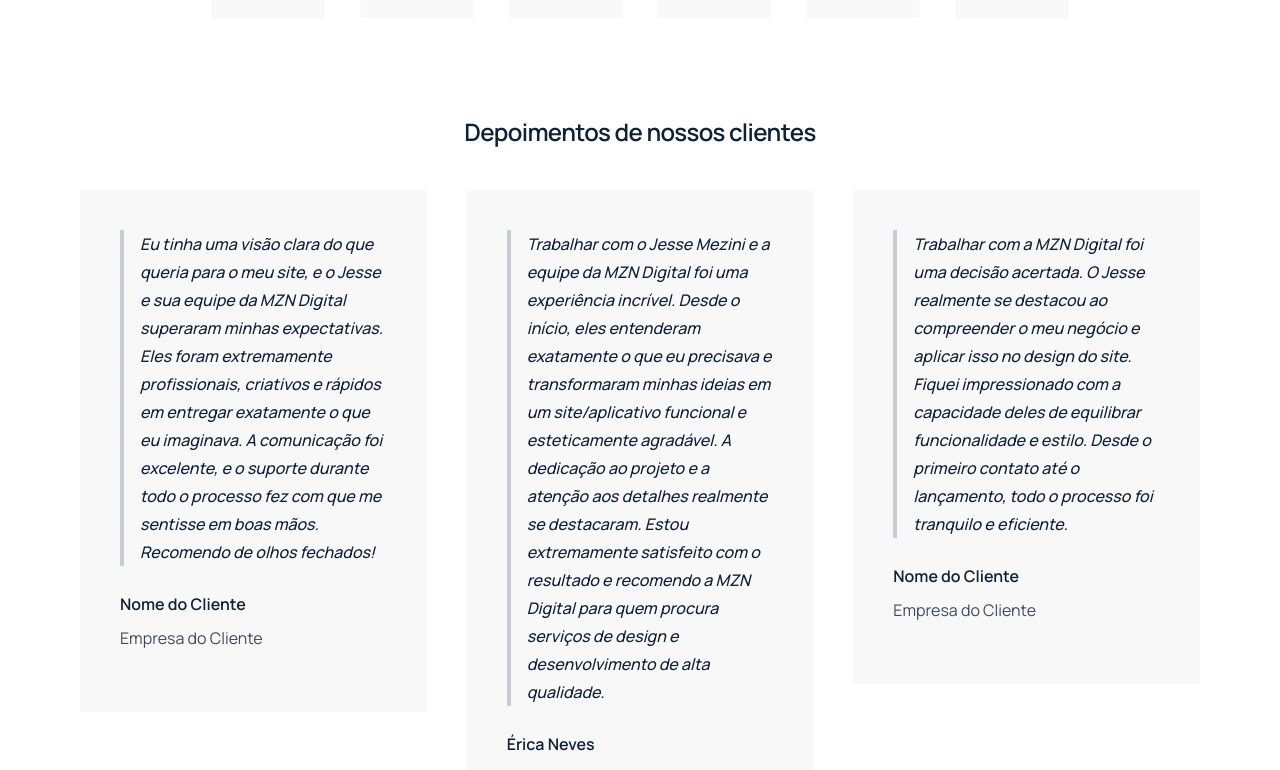
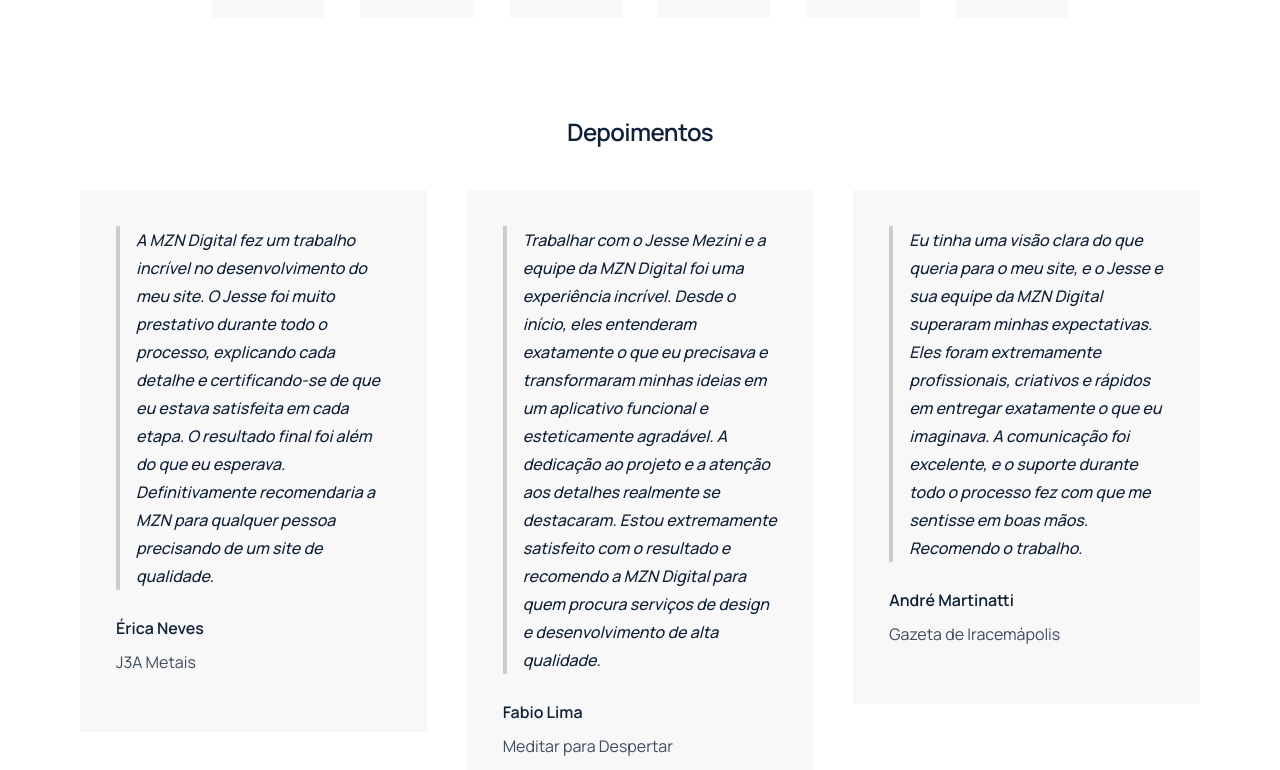
Before and after one commit to jessemezini/feacomoveis.com.br, a Next.js app: page / in a window 1280 px wide. Shown: the part 2143-2913 px from the top of the page. Built offline with nearby package versions, Linux system fonts and the light colour scheme.

Commit message:
testimonials ok

```diff
--- a/src/components/testimonials.tsx
+++ b/src/components/testimonials.tsx
@@ -6,39 +6,34 @@
 
 const data = [
   {
-    text: "Eu tinha uma visão clara do que queria para o meu site, e o Jesse e sua equipe da MZN Digital superaram minhas expectativas. Eles foram extremamente profissionais, criativos e rápidos em entregar exatamente o que eu imaginava. A comunicação foi excelente, e o suporte durante todo o processo fez com que me sentisse em boas mãos. Recomendo de olhos fechados!",
-    name: "Nome do Cliente",
-    businessName: "Empresa do Cliente",
-  },
-  {
-    text: "Trabalhar com o Jesse Mezini e a equipe da MZN Digital foi uma experiência incrível. Desde o início, eles entenderam exatamente o que eu precisava e transformaram minhas ideias em um site/aplicativo funcional e esteticamente agradável. A dedicação ao projeto e a atenção aos detalhes realmente se destacaram. Estou extremamente satisfeito com o resultado e recomendo a MZN Digital para quem procura serviços de design e desenvolvimento de alta qualidade.",
+    text: "A MZN Digital fez um trabalho incrível no desenvolvimento do meu site. O Jesse foi muito prestativo durante todo o processo, explicando cada detalhe e certificando-se de que eu estava satisfeita em cada etapa. O resultado final foi além do que eu esperava. Definitivamente recomendaria a MZN para qualquer pessoa precisando de um site de qualidade.",
     name: "Érica Neves",
     businessName: "J3A Metais",
   },
   {
-    text: "Trabalhar com a MZN Digital foi uma decisão acertada. O Jesse realmente se destacou ao compreender o meu negócio e aplicar isso no design do site. Fiquei impressionado com a capacidade deles de equilibrar funcionalidade e estilo. Desde o primeiro contato até o lançamento, todo o processo foi tranquilo e eficiente.",
-    name: "Nome do Cliente",
-    businessName: "Empresa do Cliente",
+    text: "Trabalhar com o Jesse Mezini e a equipe da MZN Digital foi uma experiência incrível. Desde o início, eles entenderam exatamente o que eu precisava e transformaram minhas ideias em um aplicativo funcional e esteticamente agradável. A dedicação ao projeto e a atenção aos detalhes realmente se destacaram. Estou extremamente satisfeito com o resultado e recomendo a MZN Digital para quem procura serviços de design e desenvolvimento de alta qualidade.",
+    name: "Fabio Lima",
+    businessName: "Meditar para Despertar",
   },
   {
-    text: "Jesse e a equipe da MZN Digital foram fenomenais. Eles criaram um site que não só é lindo, mas também fácil de navegar e incrivelmente rápido. Desde o briefing até a entrega final, senti que estava em parceria com uma equipe dedicada e com grande conhecimento técnico. Estou muito satisfeito com o resultado!",
-    name: "Nome do Cliente",
-    businessName: "Empresa do Cliente",
+    text: "Eu tinha uma visão clara do que queria para o meu site, e o Jesse e sua equipe da MZN Digital superaram minhas expectativas. Eles foram extremamente profissionais, criativos e rápidos em entregar exatamente o que eu imaginava. A comunicação foi excelente, e o suporte durante todo o processo fez com que me sentisse em boas mãos. Recomendo o trabalho.",
+    name: "André Martinatti",
+    businessName: "Gazeta de Iracemápolis",
   },
   {
-    text: "Trabalhar com a MZN Digital foi uma experiência gratificante. Eles souberam traduzir exatamente o que eu precisava em um site moderno e prático. O Jesse foi extremamente atencioso, sempre disponível para tirar dúvidas e fazer ajustes necessários. Com certeza voltarei a trabalhar com eles em projetos futuros.",
-    name: "Nome do Cliente",
-    businessName: "Empresa do Cliente",
+    text: "Trabalhar com a MZN Digital foi uma decisão acertada. O Jesse realmente se destacou ao compreender o meu negócio e aplicar isso no design do site. Fiquei impressionado com a capacidade deles de equilibrar funcionalidade e estilo. Desde o primeiro contato até o lançamento, todo o processo foi tranquilo e eficiente.",
+    name: "Sebastião Cordeiro",
+    businessName: "Empório da Terra",
   },
   {
-    text: "A MZN Digital fez um trabalho incrível no desenvolvimento do meu site. O Jesse foi muito paciente e prestativo durante todo o processo, explicando cada detalhe e certificando-se de que eu estava satisfeito em cada etapa. O resultado final foi além do que eu esperava. Definitivamente recomendaria a MZN para qualquer pessoa precisando de um site de qualidade.",
-    name: "Nome do Cliente",
-    businessName: "Empresa do Cliente",
+    text: "Jesse e a equipe da MZN Digital criaram um site que não só é lindo, mas também fácil de navegar e incrivelmente rápido. Desde o início até a entrega final, senti que estava em parceria com uma equipe dedicada. Estou muito satisfeito com o resultado!",
+    name: "Jhonatan Oliveira",
+    businessName: "Pizza da Casa",
   },
   {
-    text: "A MZN Digital entregou um trabalho impecável. A dedicação do Jesse e da sua equipe foi evidente desde o primeiro contato. Eles foram rápidos, profissionais e criativos, e entregaram um site que reflete perfeitamente a identidade da minha empresa. Não poderia estar mais satisfeito com o serviço!",
-    name: "Nome do Cliente",
-    businessName: "Empresa do Cliente",
+    text: "Temos nosso cardápio online desde 2016 e estamos muitos satisfeitos com o resultado e feedback de nossos clientes. Recomendo.",
+    name: "Renato Rizzo",
+    businessName: "Pastelaria do Gordão",
   },
 ];
 
@@ -46,7 +41,7 @@
   return (
     <section className="my-20">
       <h2 className="text-center text-2xl leading-normal tracking-tight mb-10">
-        Depoimentos de nossos clientes
+        Depoimentos
       </h2>
       <div className="container mx-auto">
         <Swiper
@@ -69,7 +64,7 @@
         >
           {data.map((item, index) => (
             <SwiperSlide key={index}>
-              <div className="bg-base-200/50 p-10 prose">
+              <div className="bg-base-200/50 p-9 prose">
                 <blockquote>{item.text}</blockquote>
                 <div className="mt-5">
                   <h4>{item.name}</h4>
```
